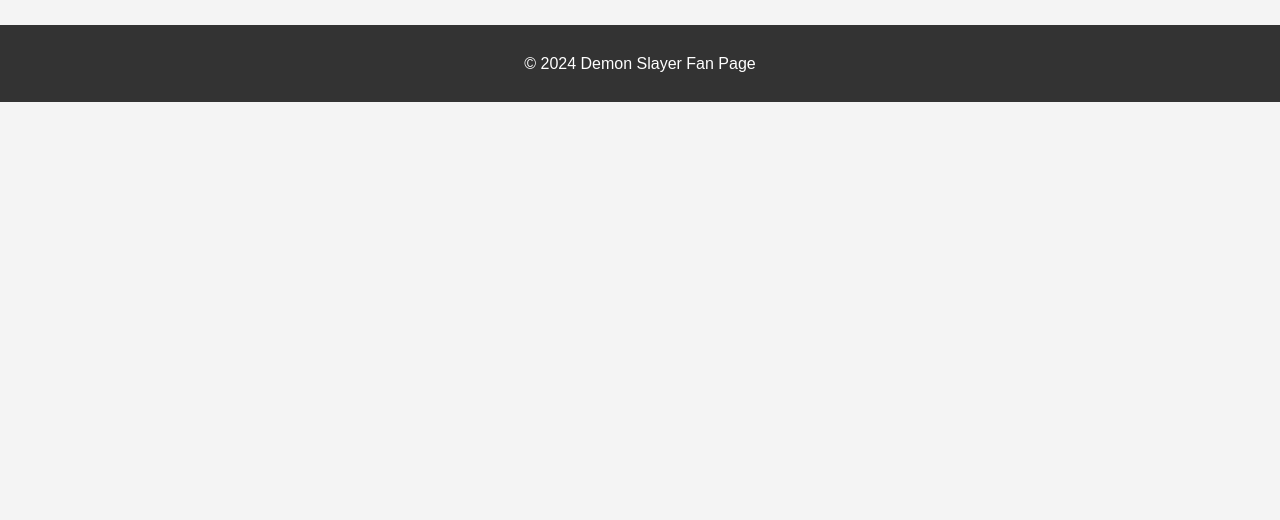
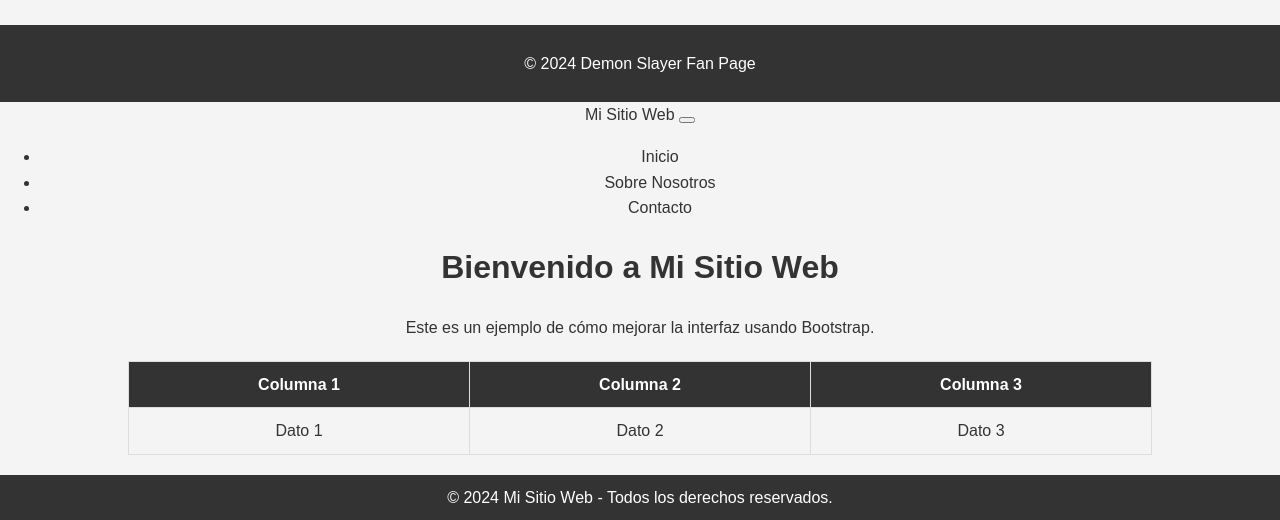
Before and after one commit to omarrr-rgb/demon-slayer-page, a plain HTML site: page index.html in a window 1280 px wide. Shown: the part 3012-3532 px from the top of the page. Before the commit the page ends 3114 px from the top, so only its background shows below. Drawn offline with nearby package versions, Linux system fonts and the light colour scheme.

Commit message:
Mejora de la interfaz con Bootstrap

```diff
--- a/index.html
+++ b/index.html
@@ -134,3 +134,64 @@
 
 </body>
 </html>
+
+
+<body>
+    <!-- Barra de navegación -->
+    <nav class="navbar navbar-expand-lg navbar-light bg-light">
+      <a class="navbar-brand" href="#">Mi Sitio Web</a>
+      <button class="navbar-toggler" type="button" data-toggle="collapse" data-target="#navbarNav">
+        <span class="navbar-toggler-icon"></span>
+      </button>
+      <div class="collapse navbar-collapse" id="navbarNav">
+        <ul class="navbar-nav">
+          <li class="nav-item">
+            <a class="nav-link" href="#">Inicio</a>
+          </li>
+          <li class="nav-item">
+            <a class="nav-link" href="#">Sobre Nosotros</a>
+          </li>
+          <li class="nav-item">
+            <a class="nav-link" href="#">Contacto</a>
+          </li>
+        </ul>
+      </div>
+    </nav>
+
+    <!-- Contenido principal -->
+    <div class="container my-5">
+      <h1 class="text-center">Bienvenido a Mi Sitio Web</h1>
+      <p class="lead text-center">Este es un ejemplo de cómo mejorar la interfaz usando Bootstrap.</p>
+
+      <!-- Agregar una tabla responsiva -->
+      <div class="table-responsive">
+        <table class="table table-bordered">
+          <thead class="thead-dark">
+            <tr>
+              <th>Columna 1</th>
+              <th>Columna 2</th>
+              <th>Columna 3</th>
+            </tr>
+          </thead>
+          <tbody>
+            <tr>
+              <td>Dato 1</td>
+              <td>Dato 2</td>
+              <td>Dato 3</td>
+            </tr>
+            <!-- Más filas -->
+          </tbody>
+        </table>
+      </div>
+    </div>
+
+    <!-- Pie de página -->
+    <footer class="bg-dark text-white text-center py-3">
+      &copy; 2024 Mi Sitio Web - Todos los derechos reservados.
+    </footer>
+
+    <!-- Scripts de Bootstrap -->
+    <script src="https://code.jquery.com/jquery-3.5.1.slim.min.js"></script>
+    <script src="https://cdn.jsdelivr.net/npm/@popperjs/core@2.5.3/dist/umd/popper.min.js"></script>
+    <script src="https://maxcdn.bootstrapcdn.com/bootstrap/4.5.2/js/bootstrap.min.js"></script>
+  </body>
```
Also changed, not shown: practica13/style.css (renamed from style.css, +25 -0 lines), practica13/.html (added).
